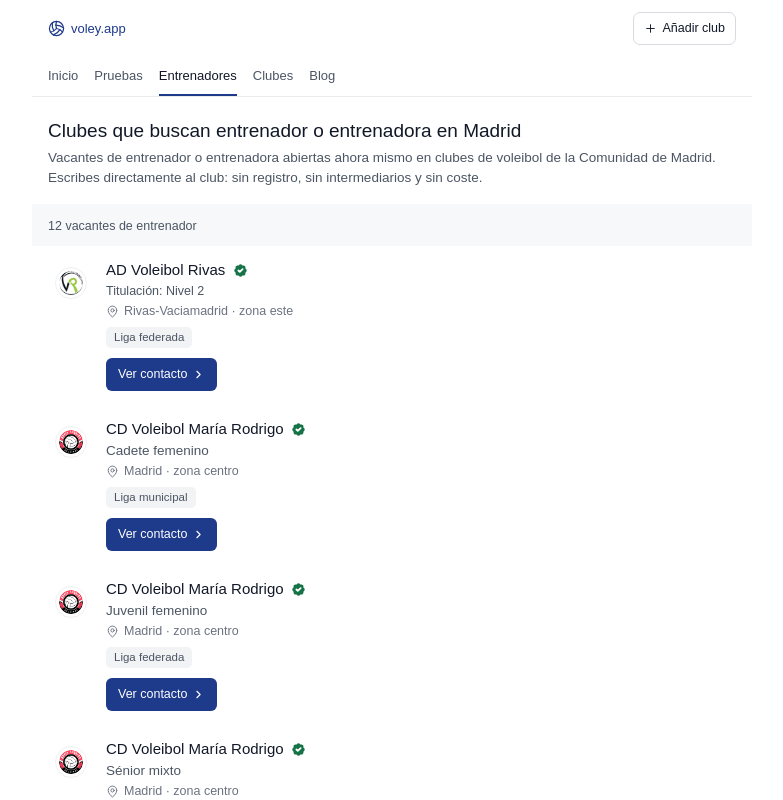
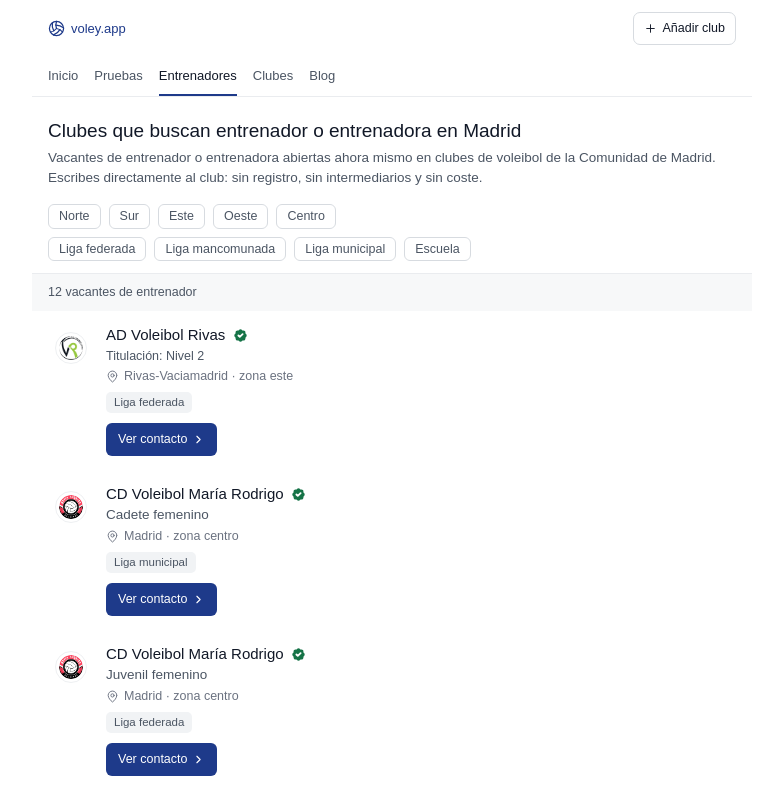
Before and after one commit to MO-Laura-MO/busco-equipo-jugador, a Next.js app: page /entrenadores in a window 1280 px wide. Shown: the top 800 px of the page, without its empty margins (248-1031 px from the left). Built offline with nearby package versions, Linux system fonts and the light colour scheme; a web font is replaced by a local one.

Commit message:
Filtros de zona y tipo de liga en la seccion de entrenadores

```diff
--- a/app/entrenadores/page.tsx
+++ b/app/entrenadores/page.tsx
@@ -1,6 +1,6 @@
 import type { Metadata } from "next";
 import { ExternalLink } from "lucide-react";
-import FilaVacante from "@/components/FilaVacante";
+import ListadoEntrenadores from "@/components/ListadoEntrenadores";
 import { URL_FORMULARIO_ALTA } from "@/lib/config";
 import { vacantesOrdenadas } from "@/lib/datos";
 
@@ -57,20 +57,7 @@
         <p className="mt-[2px] text-[13.5px] text-tinta-2">{DESCRIPCION}</p>
       </header>
 
-      <div className="bg-barra px-4 py-[9px]">
-        <span className="text-[12.5px] text-tinta-2">
-          {FILAS.length}{" "}
-          {FILAS.length === 1 ? "vacante de entrenador" : "vacantes de entrenador"}
-        </span>
-      </div>
-
-      <ul>
-        {FILAS.map(({ vacante, club }, i) => (
-          <li key={`${vacante.clubId}-${vacante.puesto}-${i}`}>
-            <FilaVacante vacante={vacante} club={club} />
-          </li>
-        ))}
-      </ul>
+      <ListadoEntrenadores filas={FILAS} />
 
       <Captacion />
 
--- /dev/null
+++ b/components/ListadoEntrenadores.tsx
@@ -0,0 +1,118 @@
+"use client";
+
+import { useMemo, useState } from "react";
+import { X } from "lucide-react";
+import {
+  Club,
+  TIPOS_ENTIDAD,
+  TipoEntidad,
+  Vacante,
+  ZONAS,
+  Zona,
+} from "@/lib/datos";
+import FilaVacante from "./FilaVacante";
+
+interface Fila {
+  vacante: Vacante;
+  club: Club;
+}
+
+export default function ListadoEntrenadores({ filas }: { filas: Fila[] }) {
+  const [zona, setZona] = useState<Zona | null>(null);
+  const [tipo, setTipo] = useState<TipoEntidad | null>(null);
+
+  const hayFiltros = zona !== null || tipo !== null;
+
+  const limpiarFiltros = () => {
+    setZona(null);
+    setTipo(null);
+  };
+
+  const filtradas = useMemo(() => {
+    return filas.filter(({ vacante, club }) => {
+      if (zona && club.zona !== zona) return false;
+      if (tipo && !vacante.tipoEntidad.includes(tipo)) return false;
+      return true;
+    });
+  }, [filas, zona, tipo]);
+
+  return (
+    <div>
+      {/* Filtros */}
+      <div className="border-b border-borde pb-3">
+        <div className="sin-scrollbar flex gap-2 overflow-x-auto px-4">
+          {ZONAS.map((z) => (
+            <button
+              key={z.valor}
+              type="button"
+              onClick={() => setZona(zona === z.valor ? null : z.valor)}
+              className={`shrink-0 rounded-[6px] px-[10px] py-[5px] text-[12.5px] leading-none whitespace-nowrap ${
+                zona === z.valor
+                  ? "bg-acento text-white"
+                  : "border border-borde-control text-tinta-2 hover:border-tinta-3"
+              }`}
+            >
+              {z.etiqueta}
+            </button>
+          ))}
+        </div>
+        <div className="sin-scrollbar mt-2 flex gap-2 overflow-x-auto px-4">
+          {TIPOS_ENTIDAD.map((t) => (
+            <button
+              key={t.valor}
+              type="button"
+              onClick={() => setTipo(tipo === t.valor ? null : t.valor)}
+              className={`shrink-0 rounded-[6px] px-[10px] py-[5px] text-[12.5px] leading-none whitespace-nowrap ${
+                tipo === t.valor
+                  ? "bg-acento text-white"
+                  : "border border-borde-control text-tinta-2 hover:border-tinta-3"
+              }`}
+            >
+              {t.etiqueta}
+            </button>
+          ))}
+        </div>
+      </div>
+
+      {/* Barra de resultados */}
+      <div className="flex items-center gap-3 bg-barra px-4 py-[9px]">
+        <span className="text-[12.5px] text-tinta-2">
+          {filtradas.length}{" "}
+          {filtradas.length === 1 ? "vacante de entrenador" : "vacantes de entrenador"}
+        </span>
+        {hayFiltros && (
+          <button
+            type="button"
+            onClick={limpiarFiltros}
+            className="flex items-center gap-[3px] text-[12.5px] font-medium text-acento hover:underline"
+          >
+            <X size={13} strokeWidth={2} />
+            Quitar filtros
+          </button>
+        )}
+      </div>
+
+      {/* Listado */}
+      {filtradas.length > 0 ? (
+        <ul>
+          {filtradas.map(({ vacante, club }, i) => (
+            <li key={`${vacante.clubId}-${vacante.puesto}-${i}`}>
+              <FilaVacante vacante={vacante} club={club} />
+            </li>
+          ))}
+        </ul>
+      ) : (
+        <p className="px-4 py-10 text-center text-[13.5px] text-tinta-3">
+          No hay vacantes con esos filtros.{" "}
+          <button
+            type="button"
+            onClick={limpiarFiltros}
+            className="text-acento underline underline-offset-2 decoration-acento/40 hover:decoration-acento"
+          >
+            Quitar filtros
+          </button>
+        </p>
+      )}
+    </div>
+  );
+}
```
